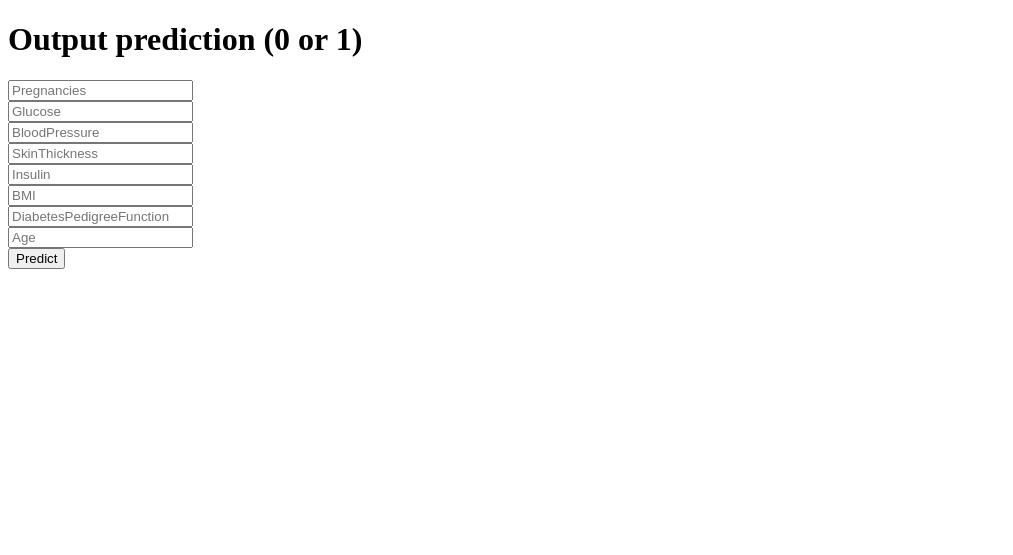
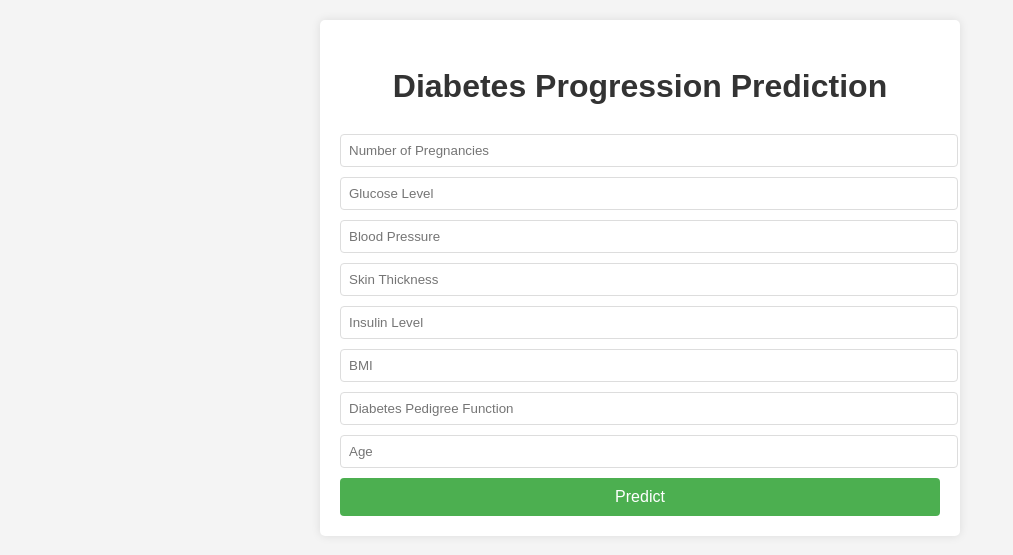
Before and after one commit to RomainPen/End_to_end_project_example, a FastAPI app: page / in a window 1280 px wide. Shown: the top 555 px of the page, without its empty margins (0-1013 px from the left). Run offline with FastAPI, Linux system fonts and the light colour scheme; parts of the project's set-up code (start-up, migrations or seed data) failed here and were passed over.

Commit message:
upgrade templates

```diff
--- a/templates/home.html
+++ b/templates/home.html
@@ -2,31 +2,79 @@
 <html lang="en">
 <head>
     <meta charset="UTF-8">
-    <title>Diabete progression</title>
+    <meta name="viewport" content="width=device-width, initial-scale=1.0">
+    <title>Diabetes Progression Prediction</title>
+    <style>
+        body {
+            font-family: Arial, sans-serif;
+            line-height: 1.6;
+            margin: 0;
+            padding: 20px;
+            background-color: #f4f4f4;
+        }
+        .container {
+            max-width: 600px;
+            margin: 0 auto;
+            background-color: #fff;
+            padding: 20px;
+            border-radius: 5px;
+            box-shadow: 0 0 10px rgba(0,0,0,0.1);
+        }
+        h1 {
+            color: #333;
+            text-align: center;
+        }
+        form {
+            display: grid;
+            gap: 10px;
+        }
+        input[type="number"] {
+            width: 100%;
+            padding: 8px;
+            border: 1px solid #ddd;
+            border-radius: 4px;
+        }
+        button {
+            background-color: #4CAF50;
+            color: white;
+            padding: 10px;
+            border: none;
+            border-radius: 4px;
+            cursor: pointer;
+            font-size: 16px;
+        }
+        button:hover {
+            background-color: #45a049;
+        }
+        .result {
+            margin-top: 20px;
+            padding: 10px;
+            background-color: #e7f3fe;
+            border-left: 6px solid #2196F3;
+        }
+    </style>
 </head>
+<body>
+    <div class="container">
+        <h1>Diabetes Progression Prediction</h1>
+        <form action="/predict" method="post">
+            <input type="number" name="Pregnancies" placeholder="Number of Pregnancies" required>
+            <input type="number" name="Glucose" placeholder="Glucose Level" required>
+            <input type="number" name="BloodPressure" placeholder="Blood Pressure" required>
+            <input type="number" name="SkinThickness" placeholder="Skin Thickness" required>
+            <input type="number" name="Insulin" placeholder="Insulin Level" required>
+            <input type="number" name="BMI" placeholder="BMI" step="0.1" required>
+            <input type="number" name="DiabetesPedigreeFunction" placeholder="Diabetes Pedigree Function" step="0.001" required>
+            <input type="number" name="Age" placeholder="Age" required>
+            <button type="submit">Predict</button>
+        </form>
 
-
-
-<body>
-    <h1>Output prediction (0 or 1)</h1>
-    <form action="/predict" method="post">
-        <input type="text" name="Pregnancies" placeholder="Pregnancies" required><br>
-        <input type="text" name="Glucose" placeholder="Glucose" required><br>
-        <input type="text" name="BloodPressure" placeholder="BloodPressure" required><br>
-        <input type="text" name="SkinThickness" placeholder="SkinThickness" required><br>
-        <input type="text" name="Insulin" placeholder="Insulin" required><br>
-        <input type="text" name="BMI" placeholder="BMI" required><br>
-        <input type="text" name="DiabetesPedigreeFunction" placeholder="DiabetesPedigreeFunction" required><br>
-        <input type="text" name="Age" placeholder="Age" required><br>
-
-        <button type="submit">Predict</button>
-    </form>
-
-    <br>
-    <br>
-
-</div>
-{{prediction_text}}
-
+        {% if prediction_text %}
+        <div class="result">
+            <h2>Prediction Result:</h2>
+            <p>{{ prediction_text }}</p>
+        </div>
+        {% endif %}
+    </div>
 </body>
 </html>
```
